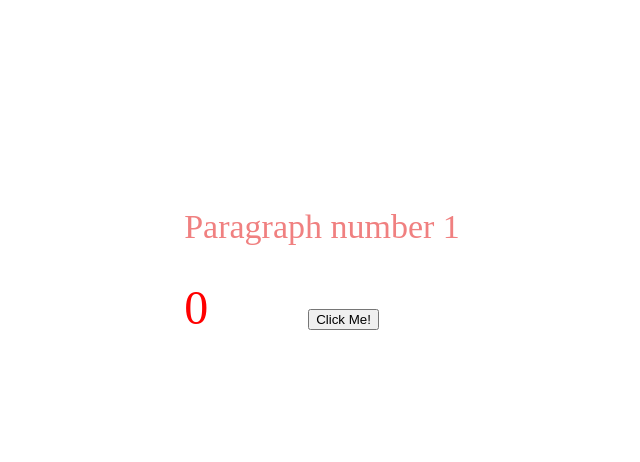
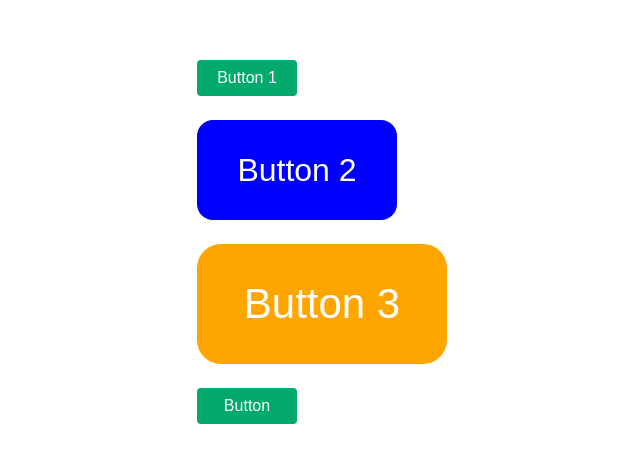
Before and after one commit to NESTECH-K16/react-course, a React (Create React App) app: page / in a window 1280 px wide. Shown: the part 154-616 px from the top of the page, without its empty margins (318-958 px from the left). Built offline with nearby package versions, Linux system fonts and the light colour scheme.

Commit message:
Add button test

```diff
--- a/src/App.js
+++ b/src/App.js
@@ -1,25 +1,60 @@
 import { useState } from 'react'
 import './App.css'
-import Paragraph from './components/paragraph/index'
+import Button from './components/button'
 
 // Component
 const App = () => {
-	const [number, setNumber] = useState(0)
+  const [style1, setStyle1] = useState({})
+  const [style2, setStyle2] = useState({
+    width: '200px',
+    height: '100px',
+    backgroundColor: 'blue',
+    fontSize: '32px',
+    borderRadius: '16px',
+  })
+  const [style3, setStyle3] = useState({
+    width: '250px',
+    height: '120px',
+    backgroundColor: 'orange',
+    fontSize: '42px',
+    borderRadius: '24px',
+  })
 
-	return (
-		<>
-			<Paragraph
-				color='lightcoral'
-				backgroundColor='white'
-				content='Paragraph number 1'
-				showInBody={true}
-				number={number}
-				increaseNumber={setNumber}
-			/>
+  const changeStyle = () => {
+    setStyle1((previousState) => {
+      return {
+        ...previousState,
+        backgroundColor: 'blue',
+        color: 'black',
+        width: '120px',
+      }
+    })
+    setStyle2((previousState) => {
+      return {
+        ...previousState,
+        backgroundColor: 'red',
+        color: 'orange',
+        width: '150px',
+      }
+    })
+    setStyle3((previousState) => {
+      return {
+        ...previousState,
+        backgroundColor: 'black',
+        width: '300px',
+        borderRadius: '8px',
+      }
+    })
+  }
 
-			{/* <Paragraph color='salmon' backgroundColor='black' content='Paragraph number 2' showInBody={false} /> */}
-		</>
-	)
+  return (
+    <div>
+      <Button text='Button 1' style={style1} />
+      <Button text='Button 2' style={style2} />
+      <Button text='Button 3' style={style3} />
+      <Button onClick={changeStyle}>Change Style</Button>
+    </div>
+  )
 }
 
 export default App
--- /dev/null
+++ b/src/components/button/button.module.css
@@ -0,0 +1,14 @@
+.btn {
+  display: flex;
+  justify-content: center;
+  align-items: center;
+  border: none;
+  cursor: pointer;
+  font-size: 16px;
+  background-color: #04aa6d;
+  color: white;
+  margin-bottom: 24px;
+  width: 100px;
+  height: 36px;
+  border-radius: 4px;
+}
--- /dev/null
+++ b/src/components/button/index.js
@@ -0,0 +1,10 @@
+import classes from './button.module.css'
+const Button = ({ text = 'Button', style = {}, onClick = () => { } }) => {
+  console.log(style)
+  return (
+    <button className={classes.btn} style={style} onClick={onClick}>
+      {text}
+    </button>
+  )
+}
+export default Button
```
